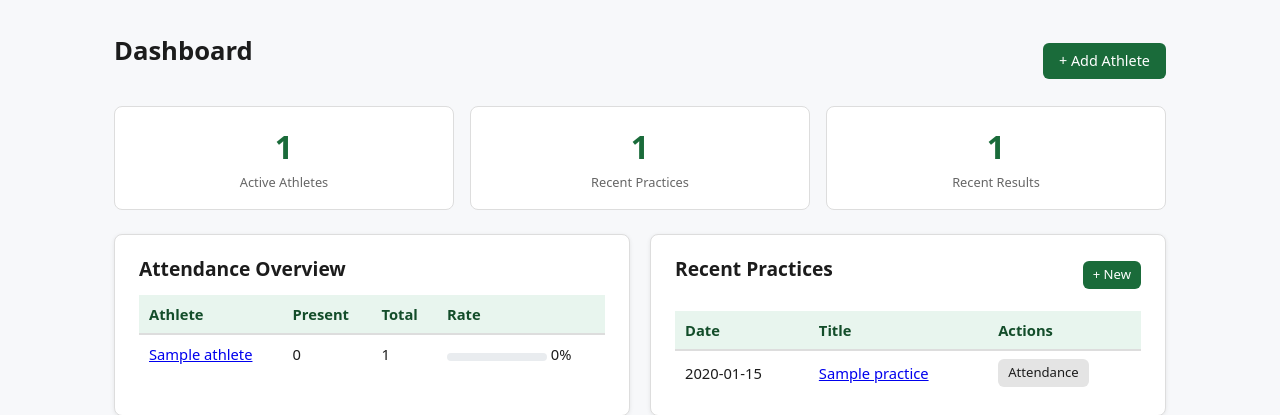
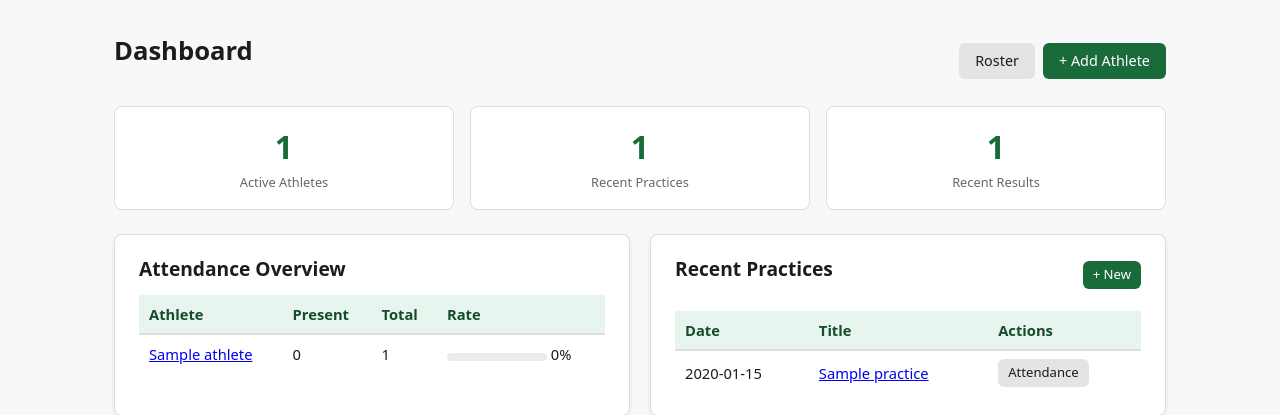
Before and after one commit to fabriceulysse/hello-world, a Flask app: page / in a window 1280 px wide. Shown: the part 56-471 px from the top of the page. Run offline with Flask 3, Linux system fonts and the light colour scheme; tables that the repository leaves empty hold one stand-in row (values such as "Sample post").

Commit message:
Add Roster link to dashboard and make Active Athletes stat clickable
- "Roster" button in the header (beside "+ Add Athlete") links to athletes.html
- Active Athletes stat card is now a link to the roster page

https://claude.ai/code/session_016SQGChjTN59X5C6tQzAu8X

```diff
--- a/templates/index.html
+++ b/templates/index.html
@@ -3,14 +3,17 @@
 {% block content %}
 <div class="section-header">
   <h1>Dashboard</h1>
-  <a href="{{ url_for('add_athlete') }}" class="btn btn-primary">+ Add Athlete</a>
+  <div style="display:flex;gap:0.5rem;">
+    <a href="{{ url_for('athletes') }}" class="btn btn-secondary">Roster</a>
+    <a href="{{ url_for('add_athlete') }}" class="btn btn-primary">+ Add Athlete</a>
+  </div>
 </div>
 
 <div class="stats">
-  <div class="stat">
+  <a href="{{ url_for('athletes') }}" class="stat" style="text-decoration:none;color:inherit;">
     <div class="num">{{ athletes | length }}</div>
     <div class="label">Active Athletes</div>
-  </div>
+  </a>
   <div class="stat">
     <div class="num">{{ practices | length }}</div>
     <div class="label">Recent Practices</div>
```
